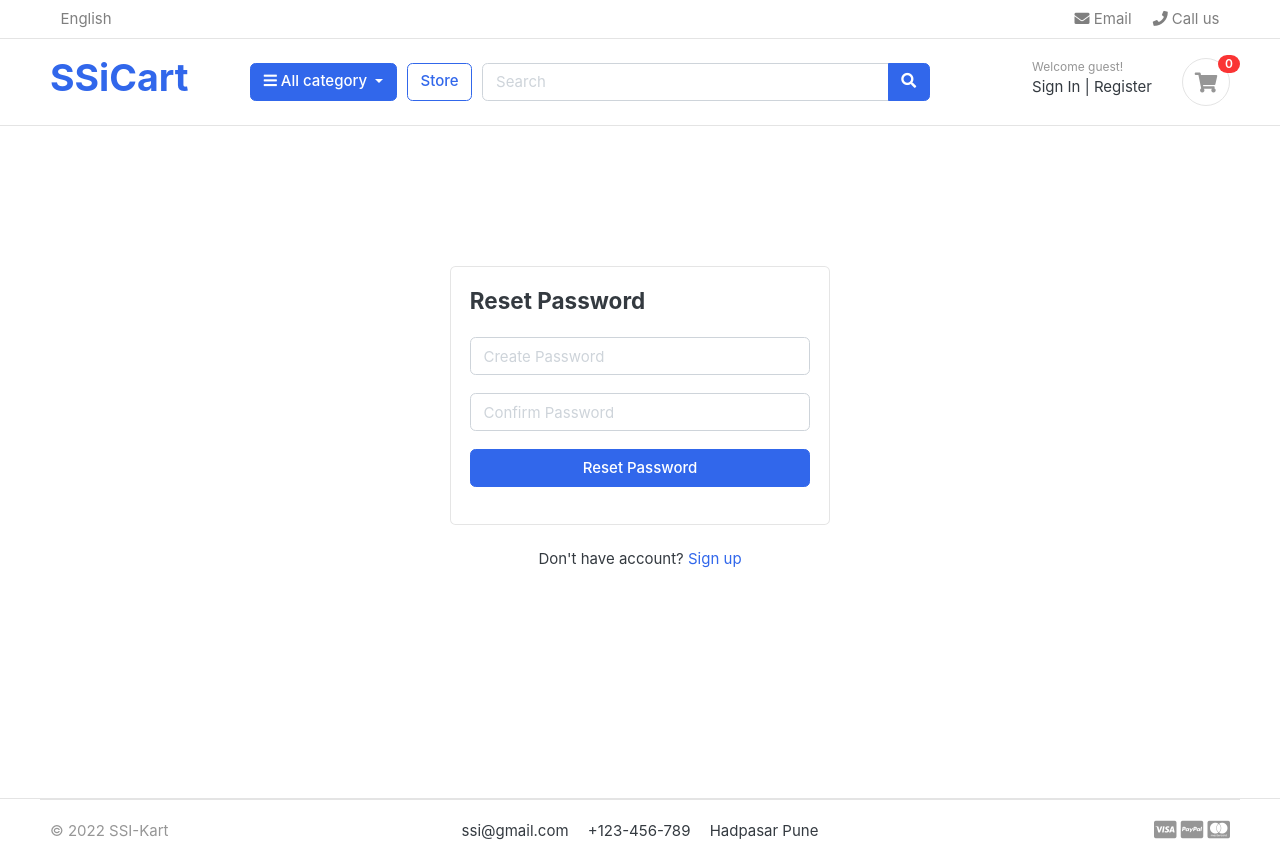
After one commit to pathfinder7262/E-Commerce-SSI, a Django app: page /accounts/reset_password/ in a window 1280 px wide. The commit adds this page. Run offline with Django 4.2, Linux system fonts and the light colour scheme; data that the repository does not hold is empty; some libraries are stand-ins or nearby versions; some web fonts are replaced.

Commit message:
1.create ac varification email,forgot password, reset password,reset password email html pages 2.create views,url for them 3.some changes in form.py

```diff
--- a/ssikart/Templates/includes/navbar.html
+++ b/ssikart/Templates/includes/navbar.html
@@ -65,7 +65,7 @@
                       <div class="widget-header">
                       {% if user.is_authenticated %}
                         <small class="title text-muted">Welcome..{{user.username | title}}</small>
-                         <a href="{% url 'login'  %}">Log Out</a> <span class="dark-transp">  </span>
+                         <a href="{% url 'logout'  %}">Log Out</a> <span class="dark-transp">  </span>
                       {% else %}
                           <small class="title text-muted">Welcome guest!</small>
                           <div>
--- /dev/null
+++ b/ssikart/accounts/templates/accounts/reset_password.html
@@ -0,0 +1,37 @@
+{% extends 'base.html' %}
+
+{%block content %}
+
+<!-- ========================= SECTION CONTENT ========================= -->
+<section class="section-conten padding-y" style="min-height:84vh">
+
+    <!-- ============================ COMPONENT LOGIN   ================================= -->
+
+        <div class="card mx-auto" style="max-width: 380px; margin-top:100px;">
+          <div class="card-body">
+              <h4 class="card-title mb-4">Reset Password</h4>
+              {% include 'includes/alert.html' %}
+          <form action="{% url 'reset_password' %}" method="POST">
+              {% csrf_token %}
+              <div class="form-group">
+                <input type="password" class="form-control" placeholder="Create Password" name="password" >
+              </div> <!-- form-group// -->
+              <div class="form-group">
+                <input type="password" class="form-control" placeholder="Confirm Password" name="confirm_password" >
+              </div> <!-- form-group// -->
+              <div class="form-group">
+                  <button type="submit" class="btn btn-primary btn-block"> Reset Password </button>
+              </div> <!-- form-group// -->
+          </form>
+          </div> <!-- card-body.// -->
+        </div> <!-- card .// -->
+
+         <p class="text-center mt-4">Don't have account? <a href="{% url 'registration' %}">Sign up</a></p>
+         <br><br>
+    <!-- ============================ COMPONENT LOGIN  END.// ================================= -->
+
+    </section>
+    <!-- ========================= SECTION CONTENT END// ========================= -->
+
+
+{% endblock %}
--- a/ssikart/accounts/views.py
+++ b/ssikart/accounts/views.py
@@ -1,37 +1,84 @@
 from email import message
-from django.shortcuts import render,redirect
+
+from django.contrib import auth, messages
+from django.contrib.auth.decorators import login_required
+from django.contrib.sites.shortcuts import get_current_site
+from django.core.mail import EmailMessage
+from django.shortcuts import redirect, render
+from django.template.loader import render_to_string
+from django.utils.encoding import force_bytes
+from django.utils.http import urlsafe_base64_decode, urlsafe_base64_encode
 from requests import post
+from django.contrib.auth.tokens import default_token_generator
+
 from accounts.forms import RegistrationForm
-from django.contrib.auth.decorators import login_required
 from accounts.models import Account
-from django.contrib import messages,auth
 
 # Create your views here.
+
 def register(request):
     form = RegistrationForm()
-
 
     if request.method == "POST":
         form = RegistrationForm(request.POST)
         if form.is_valid():
             first_name = form.cleaned_data.get("first_name")
-            last_name =  form.cleaned_data.get("last_name")
+            last_name = form.cleaned_data.get("last_name")
             phone_number = form.cleaned_data.get("phone_number")
             email = form.cleaned_data.get("email")
             password = form.cleaned_data.get("password")
             username = email.split("@")[0]
 
-            user = Account.objects.create_user(first_name, last_name, username, email, password )
+            user = Account.objects.create_user(
+                first_name, last_name, username, email, password
+            )
             user.phone_number = phone_number
             user.save()
-            messages.success(request,'Registration successful....!')
-            return redirect('registration')
-            form = RegistrationForm()
+            messages.success(request, "Registration Successful !")
 
-    context_data = {
-        'form' : form
-    }
-    return render(request,"accounts/register.html", context_data)
+            # USER ACTIVATION
+            current_site = get_current_site(request)
+            mail_subject = "SSI Ecomm | Please Activate Account"
+            message = render_to_string(
+                "accounts/account_varification_email.html",
+                {
+                    "user": user,
+                    "domain": current_site,
+                    "uid": urlsafe_base64_encode(force_bytes(user.pk)),
+                    "token": default_token_generator.make_token(user),
+                },
+            )
+            to_email = email
+            send_email = EmailMessage(mail_subject, message, to=[to_email])
+            send_email.send()
+            print("email sent")
+            # messages.success(request, 'Thank You for registering with us. We have sent you the verification email to your email address. Please verify if for login.')
+            return redirect("/accounts/login/?command=verification&email=" + email)
+
+            # return redirect("registration")
+        form = RegistrationForm()
+
+    context_data = {"form": form}
+    return render(request, "accounts/register.html", context_data)
+
+
+
+
+def activate(request, uidb64, token):
+    try:
+        uid = urlsafe_base64_decode(uidb64).decode()
+        user = Account._default_manager.get(pk=uid)
+    except (TypeError, ValueError, OverflowError, Account.DoesNotExist):
+        user = None
+
+    if user and default_token_generator.check_token(user, token):
+        user.is_active = True
+        user.save()
+        messages.success(request, "Your Account has been successfully activated!")
+        return redirect("login")
+    else:
+        messages.error(request, "Invalid Activation Link")
+        return redirect("registration")
 
 
 def login(request):
@@ -43,7 +90,7 @@ def login(request):
 
         if user:
             auth.login(request, user)
-            messages.success(request, "You are now logged in!")
+            #messages.success(request, "You are now logged in!")
             return redirect("ssi-main-home")
         else:
             messages.error(request, "Invalid Credentials!")
@@ -51,11 +98,77 @@ def login(request):
 
     return render(request, "accounts/login.html")
 
+
+@login_required(login_url="login")
+def logout(request):
+    auth.logout(request)
+    messages.success(request, 'You Logged Out Successfully..!')
+    return redirect("login")
+
+@login_required(login_url="login")
 def dashboard(request):
     return render(request, "accounts/dashboard.html")
 
-@login_required(login_url = "login")
-def logout(request):
-    auth.logout(request)
-    messages.success(request,'You Logged Out Successfully..!')
-    return render(request,"accounts/logout.html")
+
+def forgot_password(request):
+    if request.method == 'POST':
+        email = request.POST['email']
+        if Account.objects.filter(email=email).exists():
+            user = Account.objects.get(email__exact=email)
+
+            # RESET PASSWORD SEND
+            current_site = get_current_site(request)
+            mail_subject = 'SSI Shop | Reset your password'
+            message = render_to_string('accounts/reset_password_email.html', {
+                'user': user,
+                'domain': current_site,
+                'uid' : urlsafe_base64_encode(force_bytes(user.pk)),
+                'token': default_token_generator.make_token(user),
+            })
+            to_email = email
+            send_email= EmailMessage(mail_subject, message, to=[to_email])
+            send_email.send()
+
+            messages.success(request, 'Password reset email is sent to you email address.')
+            return redirect('login')
+        else:
+            messages.error(request, 'Account does not exist')
+            return redirect('forgot_password')
+
+    return render(request, 'accounts/forgot_password.html')
+
+
+def reset_password(request):
+    if request.method == 'POST':
+        password = request.POST['password']
+        confirm_password = request.POST['confirm_password']
+
+        if password == confirm_password:
+            uid = request.session.get('uid')
+            user = Account.objects.get(pk=uid)
+            user.set_password(password)
+            user.save()
+            messages.success(request, 'Password reset successful')
+            return redirect('login')
+        else:
+            messages.error(request, 'Password do not match!')
+            return redirect('reset_password')
+    else:
+        return render(request, 'accounts/reset_password.html')
+
+
+def resetpassword_validate(request, uidb64, token):
+    try:
+        uid = urlsafe_base64_decode(uidb64).decode()
+        user = Account._default_manager.get(pk=uid)
+
+    except(TypeError, ValueError, OverflowError, Account.DoesNotExist):
+        user = None
+
+    if user is not None and default_token_generator.check_token(user, token):
+        request.session['uid'] = uid
+        messages.success(request, 'Please reset your password')
+        return redirect('reset_password')
+    else:
+        messages.success(request, 'This link is expired!!!!')
+        return redirect('login')
```
Also changed, not shown: ssikart/accounts/forms.py (+4 -4 lines), ssikart/accounts/templates/accounts/account_varification_email.html (added, +9 -0 lines), ssikart/accounts/templates/accounts/forgot_password.html (added, +43 -0 lines), ssikart/accounts/templates/accounts/login.html (+12 -5 lines), ssikart/accounts/templates/accounts/reset_password_email.html (added, +10 -0 lines), ssikart/accounts/url.py (+20 -7 lines), ssikart/ssikart/settings.py (+10 -0 lines).
